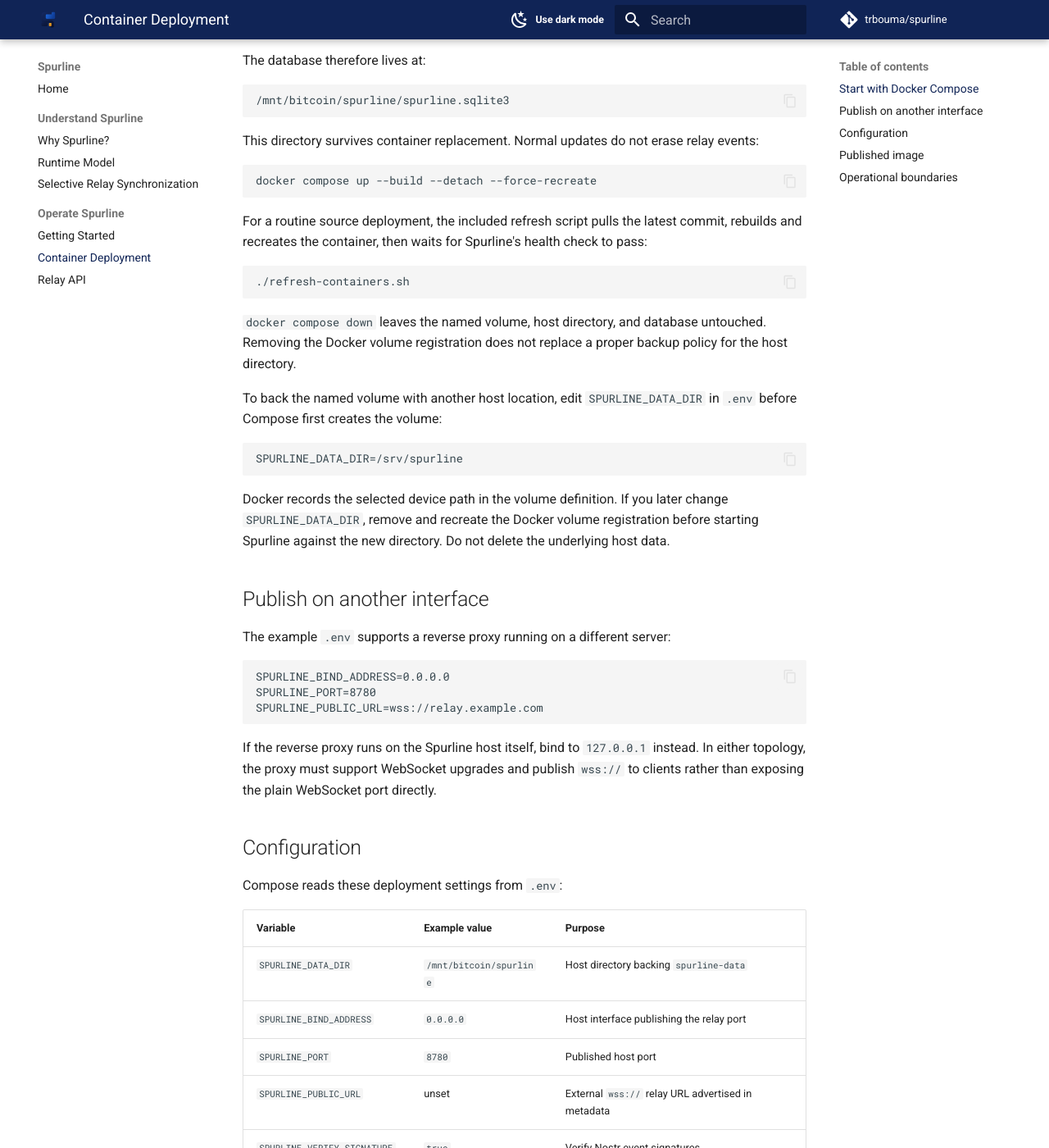
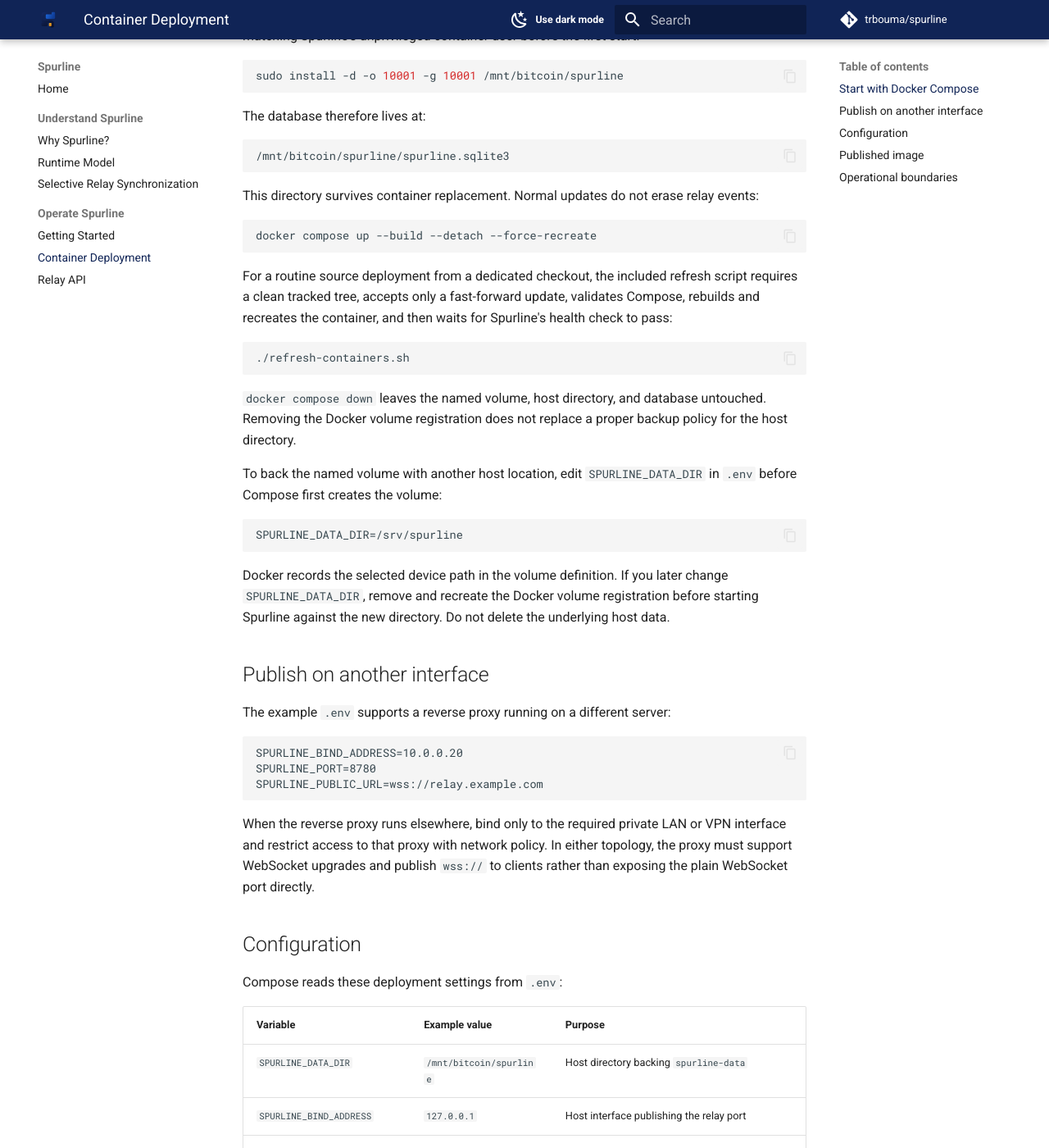
Before and after one commit to trbouma/spurline, an MkDocs documentation site: the page built from docs/container-deployment.md, in a window 1280 px wide and 1400 px high, scrolled down 1034 px. Shown: the whole window at 82% size. Built offline with MkDocs 1.6.1 and Material for MkDocs 9.7.7, drawn with Linux system fonts in a browser that asks for light colours; comment, search, counter and statistics services are not loaded; some of the changed text lies outside the part shown.

````diff
--- a/compose.yaml
+++ b/compose.yaml
@@ -9,7 +9,7 @@ services:
     restart: unless-stopped
     init: true
     ports:
-      - "${SPURLINE_BIND_ADDRESS:-0.0.0.0}:${SPURLINE_PORT:-8780}:8080"
+      - "${SPURLINE_BIND_ADDRESS:-127.0.0.1}:${SPURLINE_PORT:-8780}:8080"
     environment:
       SPURLINE_HOST: 0.0.0.0
       SPURLINE_PORT: 8080
--- a/docs/container-deployment.md
+++ b/docs/container-deployment.md
@@ -8,6 +8,10 @@ description: Build and operate Spurline as a Docker container.
 Spurline ships with a production-oriented container build for AMD64 and ARM64.
 It runs as an unprivileged user, stores its SQLite database in `/data`, and
 serves Nostr WebSocket traffic and HTTP probes on port `8080`.
+
+This guide describes a standalone Spurline instance. When Spurline is part of
+a Mainstay instance, Mainstay owns its configuration, data path, start, update,
+and recovery lifecycle; operate it from the Mainstay deployment directory.
 
 ## Start with Docker Compose
 
@@ -24,18 +28,16 @@ Docker Compose reads `.env` automatically. `SPURLINE_DATA_DIR` is required so
 the database location cannot silently change between deployments. The supplied
 example sets it to `/mnt/bitcoin/spurline`.
 
-The supplied deployment example binds port `8780` on all host interfaces so a
-separate reverse proxy server can reach it:
+The supplied deployment example binds port `8780` on loopback for a reverse
+proxy running on the same host:
 
 ```text
-ws://SPURLINE_SERVER_IP:8780/
-http://SPURLINE_SERVER_IP:8780/health
-http://SPURLINE_SERVER_IP:8780/info
+ws://127.0.0.1:8780/
+http://127.0.0.1:8780/health
+http://127.0.0.1:8780/info
 ```
 
-Restrict inbound TCP port `8780` to the reverse proxy server at the host
-firewall. Set `SPURLINE_PUBLIC_URL` to the external `wss://` URL served by that
-proxy.
+Set `SPURLINE_PUBLIC_URL` to the external `wss://` URL served by the proxy.
 
 Follow runtime logs with:
 
@@ -66,9 +68,10 @@ relay events:
 docker compose up --build --detach --force-recreate
 ```
 
-For a routine source deployment, the included refresh script pulls the latest
-commit, rebuilds and recreates the container, then waits for Spurline's health
-check to pass:
+For a routine source deployment from a dedicated checkout, the included
+refresh script requires a clean tracked tree, accepts only a fast-forward
+update, validates Compose, rebuilds and recreates the container, and then waits
+for Spurline's health check to pass:
 
 ```bash
 ./refresh-containers.sh
@@ -95,13 +98,14 @@ the underlying host data.
 The example `.env` supports a reverse proxy running on a different server:
 
 ```dotenv
-SPURLINE_BIND_ADDRESS=0.0.0.0
+SPURLINE_BIND_ADDRESS=10.0.0.20
 SPURLINE_PORT=8780
 SPURLINE_PUBLIC_URL=wss://relay.example.com
 ```
 
-If the reverse proxy runs on the Spurline host itself, bind to `127.0.0.1`
-instead. In either topology, the proxy must support WebSocket upgrades and
+When the reverse proxy runs elsewhere, bind only to the required private LAN or
+VPN interface and restrict access to that proxy with network policy. In either
+topology, the proxy must support WebSocket upgrades and
 publish `wss://` to clients rather than exposing the plain WebSocket port
 directly.
 
@@ -112,7 +116,7 @@ Compose reads these deployment settings from `.env`:
 | Variable | Example value | Purpose |
 | --- | --- | --- |
 | `SPURLINE_DATA_DIR` | `/mnt/bitcoin/spurline` | Host directory backing `spurline-data` |
-| `SPURLINE_BIND_ADDRESS` | `0.0.0.0` | Host interface publishing the relay port |
+| `SPURLINE_BIND_ADDRESS` | `127.0.0.1` | Host interface publishing the relay port |
 | `SPURLINE_PORT` | `8780` | Published host port |
 | `SPURLINE_PUBLIC_URL` | unset | External `wss://` relay URL advertised in metadata |
 | `SPURLINE_VERIFY_SIGNATURES` | `true` | Verify Nostr event signatures |
--- a/pyproject.toml
+++ b/pyproject.toml
@@ -11,7 +11,7 @@ packages = [{ include = "spurline", from = "src" }]
 python = ">=3.11,<3.14"
 coincurve = ">=20.0.0"
 fastapi = ">=0.115.0"
-stroma-nostr = { git = "https://github.com/trbouma/stroma.git" }
+stroma-nostr = { git = "https://github.com/trbouma/stroma.git", branch = "main" }
 uvicorn = { version = ">=0.32.0", extras = ["standard"] }
 
 [tool.poetry.group.dev.dependencies]
````
Also changed, not shown: README.md (+5 -4 lines), 3 other files.
